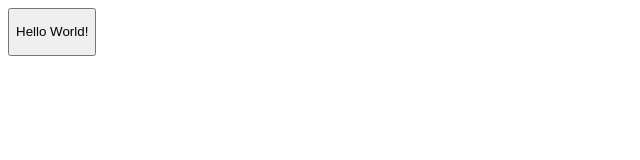
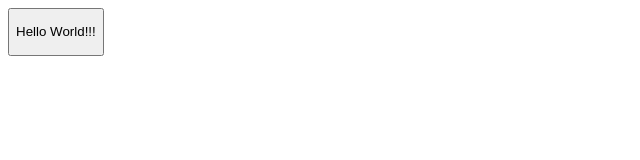
Before and after one commit to arturir/Project-2, a plain HTML site: page index.html in a window 1280 px wide. Shown: the full height of the page, 0-640 px from the left. Drawn offline with Linux system fonts and the light colour scheme.

Commit message:
3 comment

```diff
--- a/index.html
+++ b/index.html
@@ -8,7 +8,7 @@
 <body>
     <div class="class">
         <button>
-            <div><p>Hello World!</p></div>
+            <div><p>Hello World!!!</p></div>
         </button>
     </div>
     <script src="js/script.js"></script>
```
